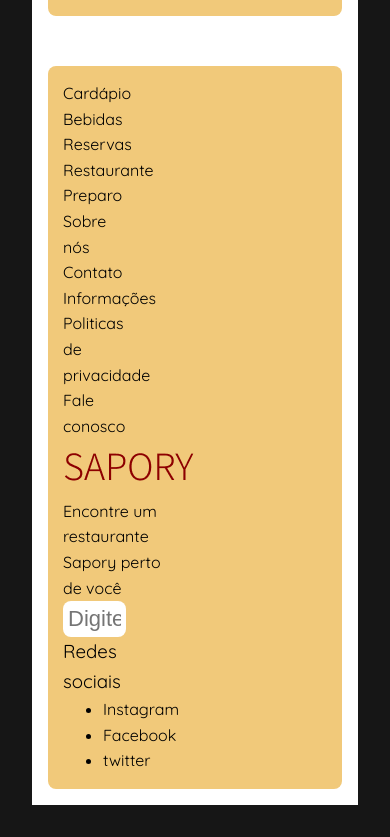
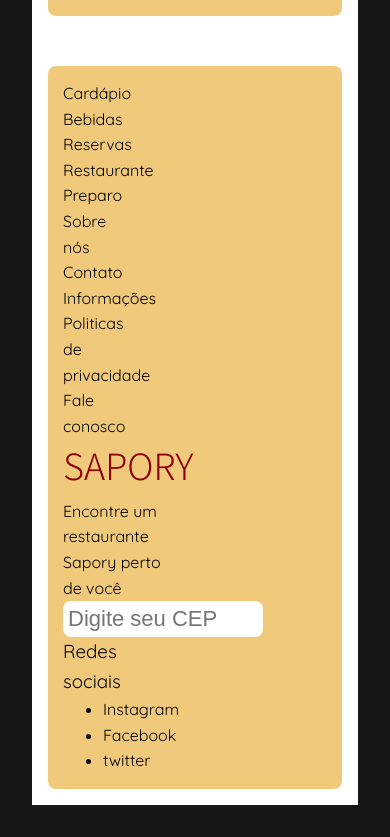
Before and after one commit to SoderJuliano/italianmenu, a Vue app: page / in a window 390 px wide. Shown: the part 3034-3871 px from the top of the page. Built offline with nearby package versions, Linux system fonts and the light colour scheme.

Commit message:
input width fix

```diff
--- a/src/components/Footer.vue
+++ b/src/components/Footer.vue
@@ -41,6 +41,10 @@
         display: block !important;
         font-size: 16px !important;
     }
+
+    .item3 input {
+        min-width: 200px !important;
+    }
 }
 
     .footer {
```
